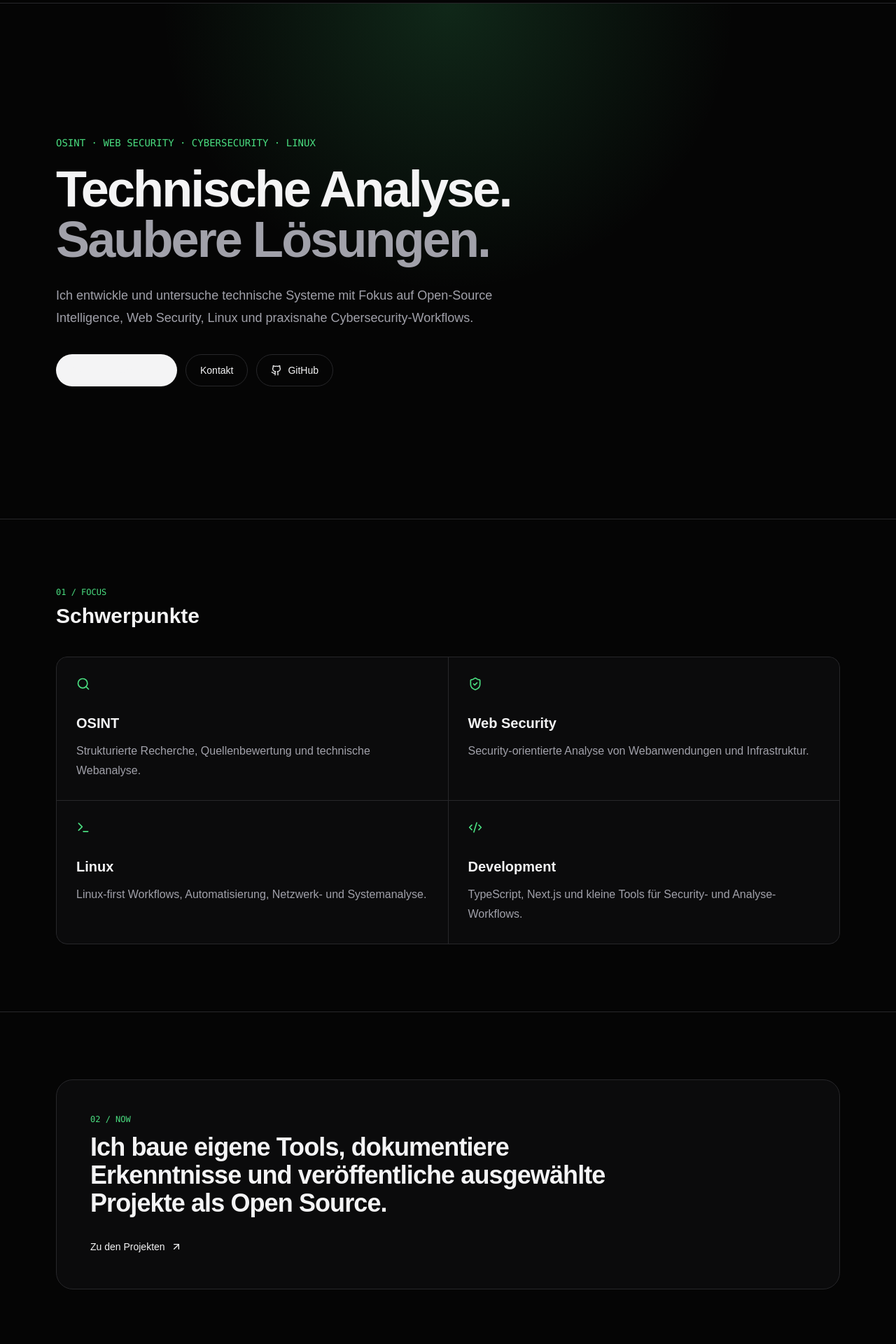
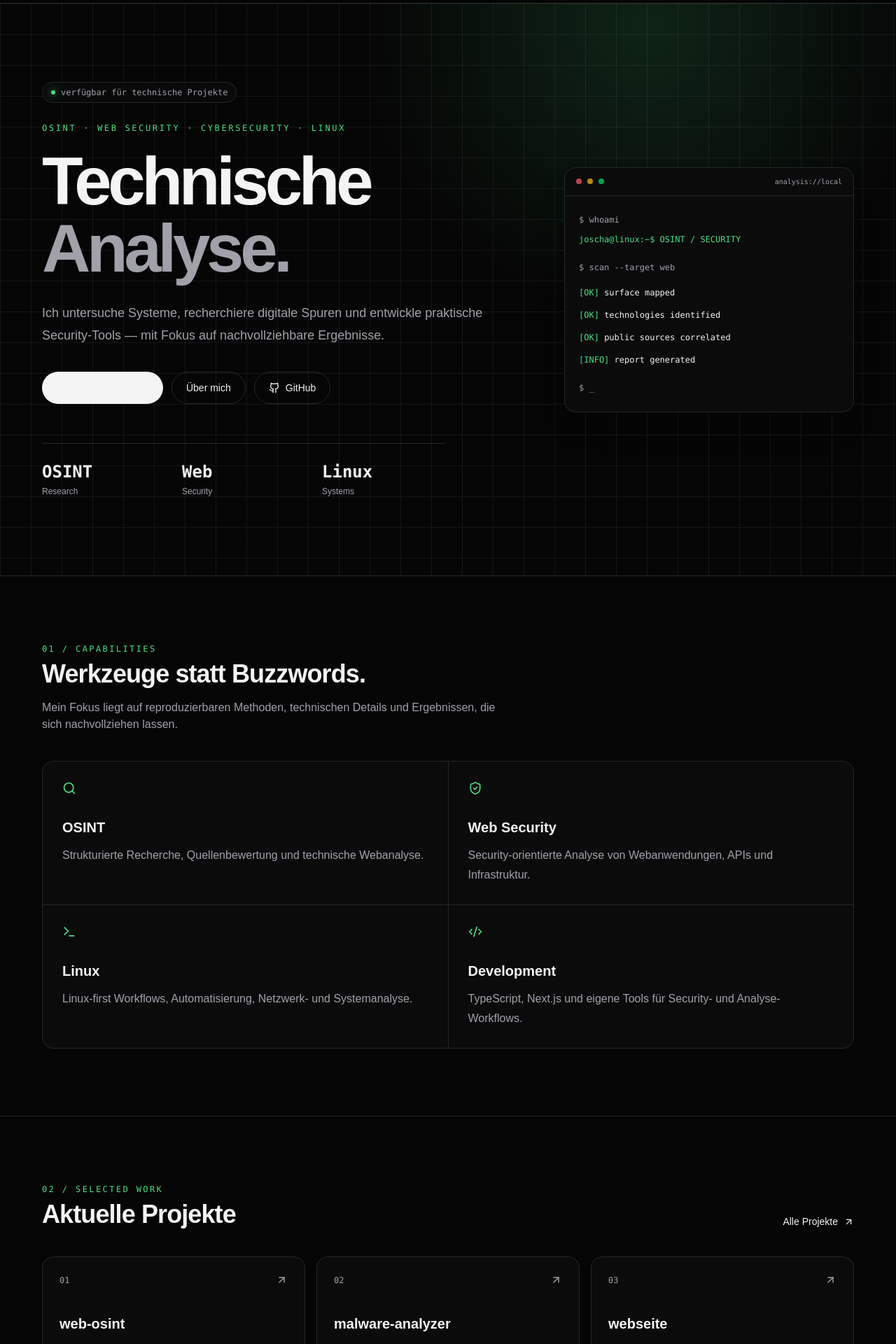
Before and after one commit to aaron0sec/webseite, a Next.js app: page / in a window 1280 px wide. Shown: the part 60-1980 px from the top of the page at 70% size. Built offline with nearby package versions, Linux system fonts and the light colour scheme.

Commit message:
feat: redesign v2 homepage
Introduce the redesigned technical portfolio homepage with stronger OSINT, web security, project and tooling presentation.

```diff
--- a/src/app/page.tsx
+++ b/src/app/page.tsx
@@ -1,30 +1,43 @@
-import { ArrowUpRight, Github, ShieldCheck, Terminal, Search, Code2 } from "lucide-react";
+import { ArrowUpRight, Github, ShieldCheck, Terminal, Search, Code2, Activity, Globe2, LockKeyhole, Cpu } from "lucide-react";
 import { Reveal } from "@/components/reveal";
 
 const skills = [
   { icon: Search, title: "OSINT", text: "Strukturierte Recherche, Quellenbewertung und technische Webanalyse." },
-  { icon: ShieldCheck, title: "Web Security", text: "Security-orientierte Analyse von Webanwendungen und Infrastruktur." },
+  { icon: ShieldCheck, title: "Web Security", text: "Security-orientierte Analyse von Webanwendungen, APIs und Infrastruktur." },
   { icon: Terminal, title: "Linux", text: "Linux-first Workflows, Automatisierung, Netzwerk- und Systemanalyse." },
-  { icon: Code2, title: "Development", text: "TypeScript, Next.js und kleine Tools für Security- und Analyse-Workflows." },
+  { icon: Code2, title: "Development", text: "TypeScript, Next.js und eigene Tools für Security- und Analyse-Workflows." },
+];
+
+const projects = [
+  { name: "web-osint", text: "Technische Webanalyse und OSINT-Workflows.", href: "https://github.com/aaron0sec/web-osint" },
+  { name: "malware-analyzer", text: "Strukturierte Analyse verdächtiger Dateien.", href: "https://github.com/aaron0sec/malware-analyzer" },
+  { name: "webseite", text: "Diese Website — Next.js 16, TypeScript und MDX.", href: "https://github.com/aaron0sec/webseite" },
 ];
 
 export default function Home() {
   const jsonLd = { "@context": "https://schema.org", "@type": "Person", name: "Joscha Aaron Schmidt", jobTitle: "OSINT Specialist | Web Security | Cybersecurity | Linux", url: "https://joscha-sec.vercel.app", sameAs: ["https://github.com/aaron0sec"] };
   return <main>
     <script type="application/ld+json" dangerouslySetInnerHTML={{ __html: JSON.stringify(jsonLd) }} />
-    <section className="grid-bg hero-glow border-b border-[var(--border)]">
-      <div className="container flex min-h-[calc(100vh-64px)] items-center py-24">
+
+    <section className="grid-bg hero-glow relative overflow-hidden border-b border-[var(--border)]">
+      <div className="container grid min-h-[calc(100vh-64px)] items-center gap-14 py-20 lg:grid-cols-[1.25fr_.75fr] lg:py-28">
         <div className="max-w-4xl">
-          <Reveal><p className="mb-5 font-mono text-sm text-[var(--accent)]">OSINT · WEB SECURITY · CYBERSECURITY · LINUX</p></Reveal>
-          <Reveal delay={.05}><h1 className="text-5xl font-semibold tracking-[-0.04em] sm:text-7xl">Technische Analyse.<br/><span className="text-[var(--muted)]">Saubere Lösungen.</span></h1></Reveal>
-          <Reveal delay={.1}><p className="mt-7 max-w-2xl text-lg leading-8 text-[var(--muted)]">Ich entwickle und untersuche technische Systeme mit Fokus auf Open-Source Intelligence, Web Security, Linux und praxisnahe Cybersecurity-Workflows.</p></Reveal>
-          <Reveal delay={.15}><div className="mt-9 flex flex-wrap gap-3"><a href="/projekte" className="inline-flex items-center gap-2 rounded-full bg-[var(--text)] px-5 py-3 text-sm font-medium text-[var(--bg)]">Projekte ansehen <ArrowUpRight size={16}/></a><a href="/kontakt" className="rounded-full border border-[var(--border)] px-5 py-3 text-sm font-medium">Kontakt</a><a href="https://github.com/aaron0sec" target="_blank" rel="noreferrer" className="inline-flex items-center gap-2 rounded-full border border-[var(--border)] px-5 py-3 text-sm font-medium"><Github size={16}/> GitHub</a></div></Reveal>
+          <Reveal><div className="mb-7 inline-flex items-center gap-2 rounded-full border border-[var(--border)] bg-[color-mix(in_srgb,var(--surface)_80%,transparent)] px-3 py-1.5 font-mono text-xs text-[var(--muted)]"><span className="h-1.5 w-1.5 rounded-full bg-[var(--accent)] shadow-[0_0_12px_var(--accent)]"/> verfügbar für technische Projekte</div></Reveal>
+          <Reveal><p className="mb-5 font-mono text-xs tracking-[0.22em] text-[var(--accent)]">OSINT · WEB SECURITY · CYBERSECURITY · LINUX</p></Reveal>
+          <Reveal delay={.05}><h1 className="text-5xl font-semibold tracking-[-0.055em] sm:text-7xl lg:text-8xl">Technische<br/><span className="text-[var(--muted)]">Analyse.</span></h1></Reveal>
+          <Reveal delay={.1}><p className="mt-7 max-w-2xl text-lg leading-8 text-[var(--muted)]">Ich untersuche Systeme, recherchiere digitale Spuren und entwickle praktische Security-Tools — mit Fokus auf nachvollziehbare Ergebnisse.</p></Reveal>
+          <Reveal delay={.15}><div className="mt-9 flex flex-wrap gap-3"><a href="/projekte" className="inline-flex items-center gap-2 rounded-full bg-[var(--text)] px-5 py-3 text-sm font-medium text-[var(--bg)] transition hover:-translate-y-0.5">Projekte ansehen <ArrowUpRight size={16}/></a><a href="/ueber-mich" className="rounded-full border border-[var(--border)] px-5 py-3 text-sm font-medium transition hover:border-[var(--accent)]">Über mich</a><a href="https://github.com/aaron0sec" target="_blank" rel="noreferrer" className="inline-flex items-center gap-2 rounded-full border border-[var(--border)] px-5 py-3 text-sm font-medium"><Github size={16}/> GitHub</a></div></Reveal>
+          <Reveal delay={.2}><div className="mt-14 grid max-w-xl grid-cols-3 gap-6 border-t border-[var(--border)] pt-6"><div><p className="font-mono text-2xl font-semibold">OSINT</p><p className="mt-1 text-xs text-[var(--muted)]">Research</p></div><div><p className="font-mono text-2xl font-semibold">Web</p><p className="mt-1 text-xs text-[var(--muted)]">Security</p></div><div><p className="font-mono text-2xl font-semibold">Linux</p><p className="mt-1 text-xs text-[var(--muted)]">Systems</p></div></div></Reveal>
         </div>
+
+        <Reveal delay={.12} className="hidden lg:block"><div className="overflow-hidden rounded-2xl border border-[var(--border)] bg-[var(--surface)] shadow-2xl shadow-black/20"><div className="flex items-center gap-2 border-b border-[var(--border)] px-4 py-3"><span className="h-2 w-2 rounded-full bg-red-400/70"/><span className="h-2 w-2 rounded-full bg-yellow-400/70"/><span className="h-2 w-2 rounded-full bg-green-400/70"/><span className="ml-auto font-mono text-[10px] text-[var(--muted)]">analysis://local</span></div><div className="p-5 font-mono text-xs leading-7"><p className="text-[var(--muted)]">$ whoami</p><p className="text-[var(--accent)]">joscha@linux:~$ OSINT / SECURITY</p><p className="mt-3 text-[var(--muted)]">$ scan --target web</p><div className="mt-2 space-y-1"><p><span className="text-[var(--accent)]">[OK]</span> surface mapped</p><p><span className="text-[var(--accent)]">[OK]</span> technologies identified</p><p><span className="text-[var(--accent)]">[OK]</span> public sources correlated</p><p><span className="text-[var(--accent)]">[INFO]</span> report generated</p></div><p className="mt-3 text-[var(--muted)]">$ _</p></div></div></Reveal>
       </div>
     </section>
 
-    <section className="border-b border-[var(--border)] py-24"><div className="container"><Reveal><div className="mb-10 flex items-end justify-between gap-6"><div><p className="font-mono text-xs text-[var(--accent)]">01 / FOCUS</p><h2 className="mt-2 text-3xl font-semibold">Schwerpunkte</h2></div></div></Reveal><div className="grid gap-px overflow-hidden rounded-2xl border border-[var(--border)] bg-[var(--border)] md:grid-cols-2">{skills.map(({icon: Icon,title,text},i)=><Reveal key={title} delay={i*.05}><article className="h-full bg-[var(--surface)] p-7"><Icon size={20} className="text-[var(--accent)]"/><h3 className="mt-8 text-xl font-semibold">{title}</h3><p className="mt-3 leading-7 text-[var(--muted)]">{text}</p></article></Reveal>)}</div></div></section>
+    <section className="border-b border-[var(--border)] py-24"><div className="container"><Reveal><div className="mb-10"><p className="font-mono text-xs tracking-[0.2em] text-[var(--accent)]">01 / CAPABILITIES</p><h2 className="mt-2 text-3xl font-semibold tracking-tight sm:text-4xl">Werkzeuge statt Buzzwords.</h2><p className="mt-4 max-w-2xl text-[var(--muted)]">Mein Fokus liegt auf reproduzierbaren Methoden, technischen Details und Ergebnissen, die sich nachvollziehen lassen.</p></div></Reveal><div className="grid gap-px overflow-hidden rounded-2xl border border-[var(--border)] bg-[var(--border)] md:grid-cols-2">{skills.map(({icon: Icon,title,text},i)=><Reveal key={title} delay={i*.05}><article className="group h-full bg-[var(--surface)] p-7 transition hover:bg-[var(--surface-2)]"><Icon size={20} className="text-[var(--accent)] transition group-hover:scale-110"/><h3 className="mt-8 text-xl font-semibold">{title}</h3><p className="mt-3 leading-7 text-[var(--muted)]">{text}</p></article></Reveal>)}</div></div></section>
 
-    <section className="py-24"><div className="container"><Reveal><div className="rounded-3xl border border-[var(--border)] bg-[var(--surface)] p-8 sm:p-12"><p className="font-mono text-xs text-[var(--accent)]">02 / NOW</p><h2 className="mt-3 max-w-3xl text-3xl font-semibold tracking-tight sm:text-4xl">Ich baue eigene Tools, dokumentiere Erkenntnisse und veröffentliche ausgewählte Projekte als Open Source.</h2><a href="/projekte" className="mt-8 inline-flex items-center gap-2 text-sm font-medium">Zu den Projekten <ArrowUpRight size={16}/></a></div></Reveal></div></section>
+    <section className="border-b border-[var(--border)] py-24"><div className="container"><Reveal><div className="flex flex-col justify-between gap-5 sm:flex-row sm:items-end"><div><p className="font-mono text-xs tracking-[0.2em] text-[var(--accent)]">02 / SELECTED WORK</p><h2 className="mt-2 text-3xl font-semibold tracking-tight sm:text-4xl">Aktuelle Projekte</h2></div><a href="/projekte" className="inline-flex items-center gap-2 text-sm font-medium">Alle Projekte <ArrowUpRight size={15}/></a></div></Reveal><div className="mt-10 grid gap-4 lg:grid-cols-3">{projects.map((p,i)=><Reveal key={p.name} delay={i*.06}><a href={p.href} target="_blank" rel="noreferrer" className="group block rounded-2xl border border-[var(--border)] bg-[var(--surface)] p-6 transition duration-300 hover:-translate-y-1 hover:border-[var(--accent)]"><div className="mb-10 flex items-center justify-between"><span className="font-mono text-xs text-[var(--muted)]">0{i+1}</span><ArrowUpRight size={17} className="text-[var(--muted)] transition group-hover:text-[var(--accent)]"/></div><h3 className="text-xl font-semibold">{p.name}</h3><p className="mt-3 text-sm leading-6 text-[var(--muted)]">{p.text}</p></a></Reveal>)}</div></div></section>
+
+    <section className="py-24"><div className="container"><Reveal><div className="grid gap-4 sm:grid-cols-4"><div className="rounded-2xl border border-[var(--border)] bg-[var(--surface)] p-5"><Activity className="text-[var(--accent)]" size={19}/><p className="mt-8 font-semibold">Research</p><p className="mt-1 text-xs text-[var(--muted)]">Quellen & Korrelation</p></div><div className="rounded-2xl border border-[var(--border)] bg-[var(--surface)] p-5"><Globe2 className="text-[var(--accent)]" size={19}/><p className="mt-8 font-semibold">Web Analysis</p><p className="mt-1 text-xs text-[var(--muted)]">Surface & Stack</p></div><div className="rounded-2xl border border-[var(--border)] bg-[var(--surface)] p-5"><LockKeyhole className="text-[var(--accent)]" size={19}/><p className="mt-8 font-semibold">Security</p><p className="mt-1 text-xs text-[var(--muted)]">Defensive mindset</p></div><div className="rounded-2xl border border-[var(--border)] bg-[var(--surface)] p-5"><Cpu className="text-[var(--accent)]" size={19}/><p className="mt-8 font-semibold">Tooling</p><p className="mt-1 text-xs text-[var(--muted)]">Open Source</p></div></div></Reveal></div></section>
   </main>;
 }
--- a/src/components/reveal.tsx
+++ b/src/components/reveal.tsx
@@ -1,8 +1,23 @@
 "use client";
 
 import { motion } from "framer-motion";
-import type { ReactNode } from "react";
+import type { ComponentProps, ReactNode } from "react";
 
-export function Reveal({ children, delay = 0 }: { children: ReactNode; delay?: number }) {
-  return <motion.div initial={{ opacity: 0, y: 18 }} whileInView={{ opacity: 1, y: 0 }} viewport={{ once: true, margin: "-60px" }} transition={{ duration: .5, delay }}>{children}</motion.div>;
+type RevealProps = {
+  children: ReactNode;
+  delay?: number;
+} & Omit<ComponentProps<typeof motion.div>, "children">;
+
+export function Reveal({ children, delay = 0, ...props }: RevealProps) {
+  return (
+    <motion.div
+      {...props}
+      initial={{ opacity: 0, y: 18 }}
+      whileInView={{ opacity: 1, y: 0 }}
+      viewport={{ once: true, margin: "-60px" }}
+      transition={{ duration: 0.5, delay }}
+    >
+      {children}
+    </motion.div>
+  );
 }
--- a/src/styles/globals.css
+++ b/src/styles/globals.css
@@ -24,13 +24,13 @@
 
 * { box-sizing: border-box; }
 html { scroll-behavior: smooth; }
-body { margin: 0; background: var(--bg); color: var(--text); font-family: Arial, Helvetica, sans-serif; }
+body { margin: 0; background: var(--bg); color: var(--text); font-family: Arial, Helvetica, sans-serif; text-rendering: optimizeLegibility; }
 a { color: inherit; text-decoration: none; }
 ::selection { background: var(--accent-soft); color: var(--text); }
 
-.container { width: min(1120px, calc(100% - 32px)); margin-inline: auto; }
-.grid-bg { background-image: linear-gradient(to right, color-mix(in srgb, var(--border) 55%, transparent) 1px, transparent 1px), linear-gradient(to bottom, color-mix(in srgb, var(--border) 55%, transparent) 1px, transparent 1px); background-size: 44px 44px; }
-.hero-glow { background: radial-gradient(circle at 50% 0%, color-mix(in srgb, var(--accent) 16%, transparent), transparent 42%); }
+.container { width: min(1160px, calc(100% - 32px)); margin-inline: auto; }
+.grid-bg { background-image: linear-gradient(to right, color-mix(in srgb, var(--border) 48%, transparent) 1px, transparent 1px), linear-gradient(to bottom, color-mix(in srgb, var(--border) 48%, transparent) 1px, transparent 1px); background-size: 44px 44px; }
+.hero-glow { background-image: radial-gradient(circle at 72% 4%, color-mix(in srgb, var(--accent) 14%, transparent), transparent 34%), linear-gradient(to right, color-mix(in srgb, var(--border) 48%, transparent) 1px, transparent 1px), linear-gradient(to bottom, color-mix(in srgb, var(--border) 48%, transparent) 1px, transparent 1px); background-size: auto, 44px 44px, 44px 44px; }
 
 .prose { line-height: 1.75; color: var(--muted); }
 .prose h2, .prose h3 { color: var(--text); margin-top: 2rem; }
```
